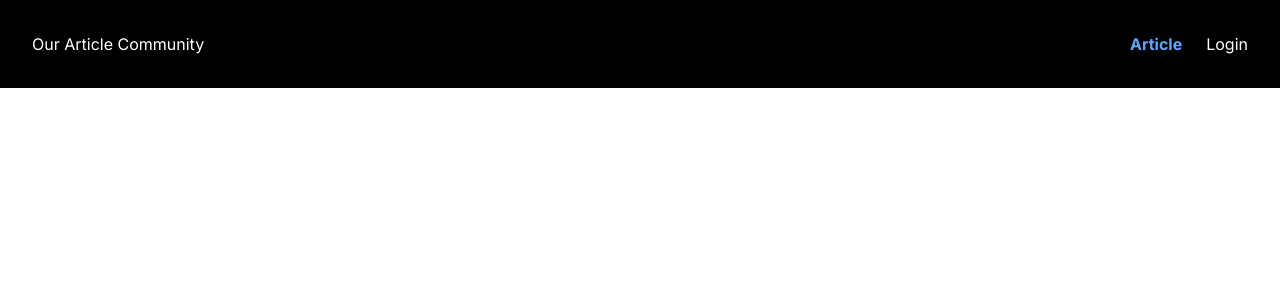
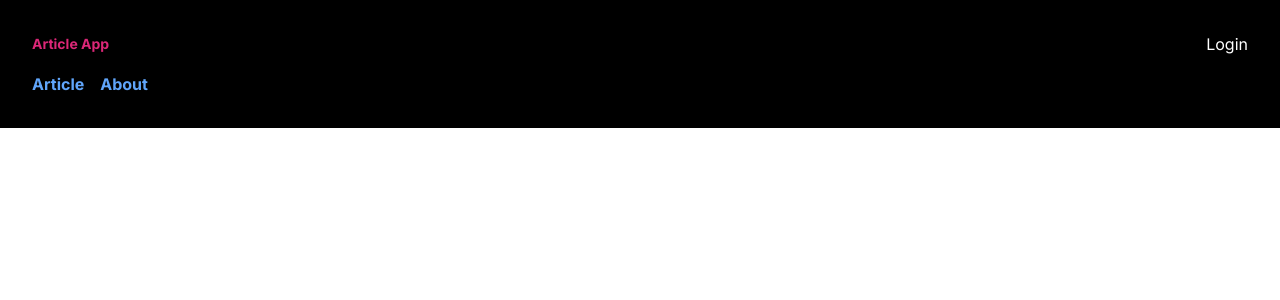
Before and after one commit to AdvanceProgrammer3/Article-Application, a Next.js app: page / in a window 1280 px wide. Shown: the top 300 px of the page. Built offline with nearby package versions, Linux system fonts and the light colour scheme; no server answers.

Commit message:
updated in frontent design

```diff
--- a/app/components/Header.tsx
+++ b/app/components/Header.tsx
@@ -8,15 +8,10 @@ const Header = () => {
   // console.log(user);
 
   return (
-    <header className="flex justify-between max-w-7xl mx-auto bg-black p-8 text-white">
-      <Link href="/">Our Article Community</Link>
-
-      <div className="flex space-x-6 items-center">
-        <Link
-          href="/article"
-          className="text-blue-400 hover:text-blue-800 font-bold"
-        >
-          Article
+    <header className="flex flex-col max-w-7xl mx-auto bg-black p-8 text-white space-y-4">
+      <div className="flex space-x-6 items-center justify-between">
+        <Link href="/" className="text-sm font-bold text-pink-600">
+          Article App
         </Link>
         {user ? (
           <UserButton afterSignOutUrl="/" />
@@ -26,6 +21,22 @@ const Header = () => {
           </div>
         )}
       </div>
+
+      <div className="flex space-x-4">
+        <Link
+          href="/article"
+          className="text-blue-400 hover:text-blue-800 font-bold"
+        >
+          Article
+        </Link>
+
+        <Link
+          href="/about"
+          className="text-blue-400 hover:text-blue-800 font-bold"
+        >
+          About
+        </Link>
+      </div>
     </header>
   );
 };
--- a/app/page.tsx
+++ b/app/page.tsx
@@ -19,8 +19,8 @@ const HomePage = async () => {
     <div className="max-w-4xl mx-auto p-2 space-y-8 lg:w-[35rem] lg:h-[35rem]">
       {ArticleArray.map((article) => (
         <div key={article.userId} className="">
-          <div className="flex justify-between p-8">
-            <div className="flex space-x-4 lg:space-x-10">
+          <div className="flex justify-between p-8 bg-gray-300">
+            <div className="flex space-x-4 lg:space-x-10 ">
               <img
                 src={article.ProfileImage}
                 alt=""
```
